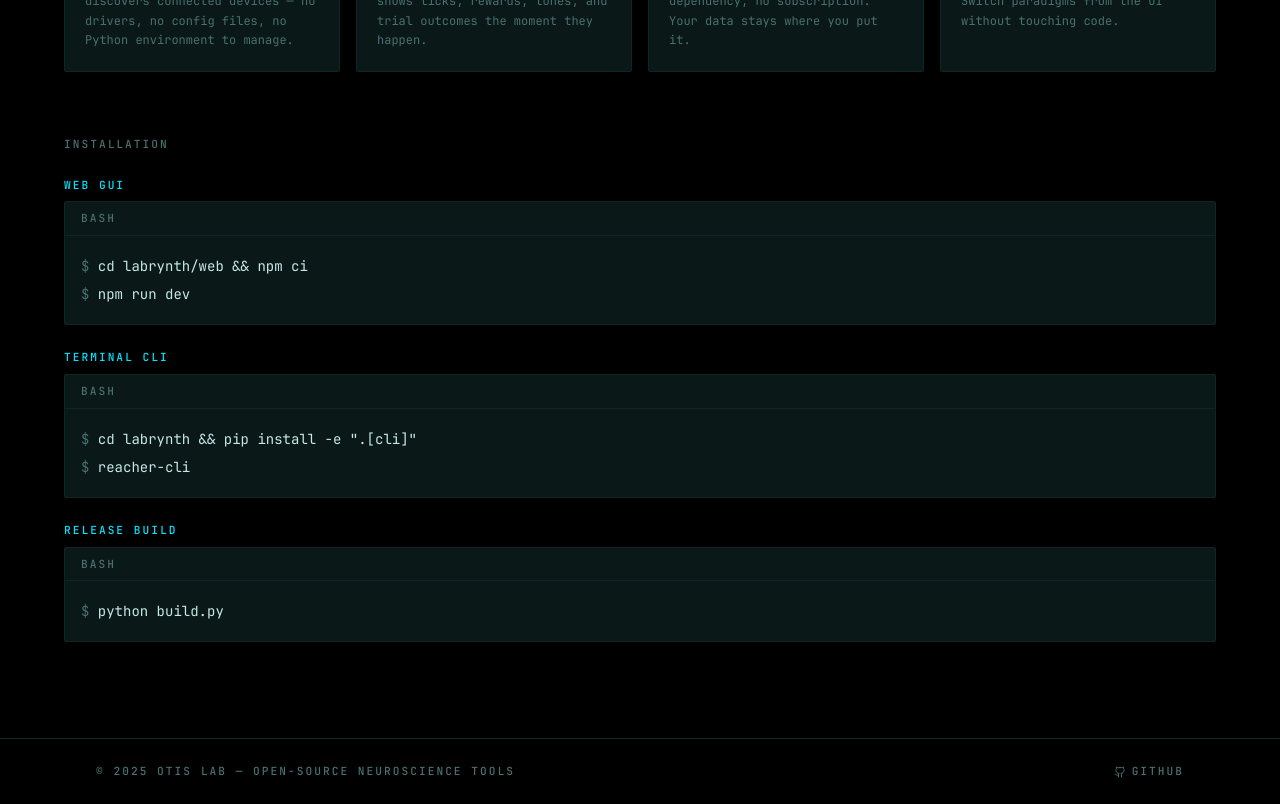
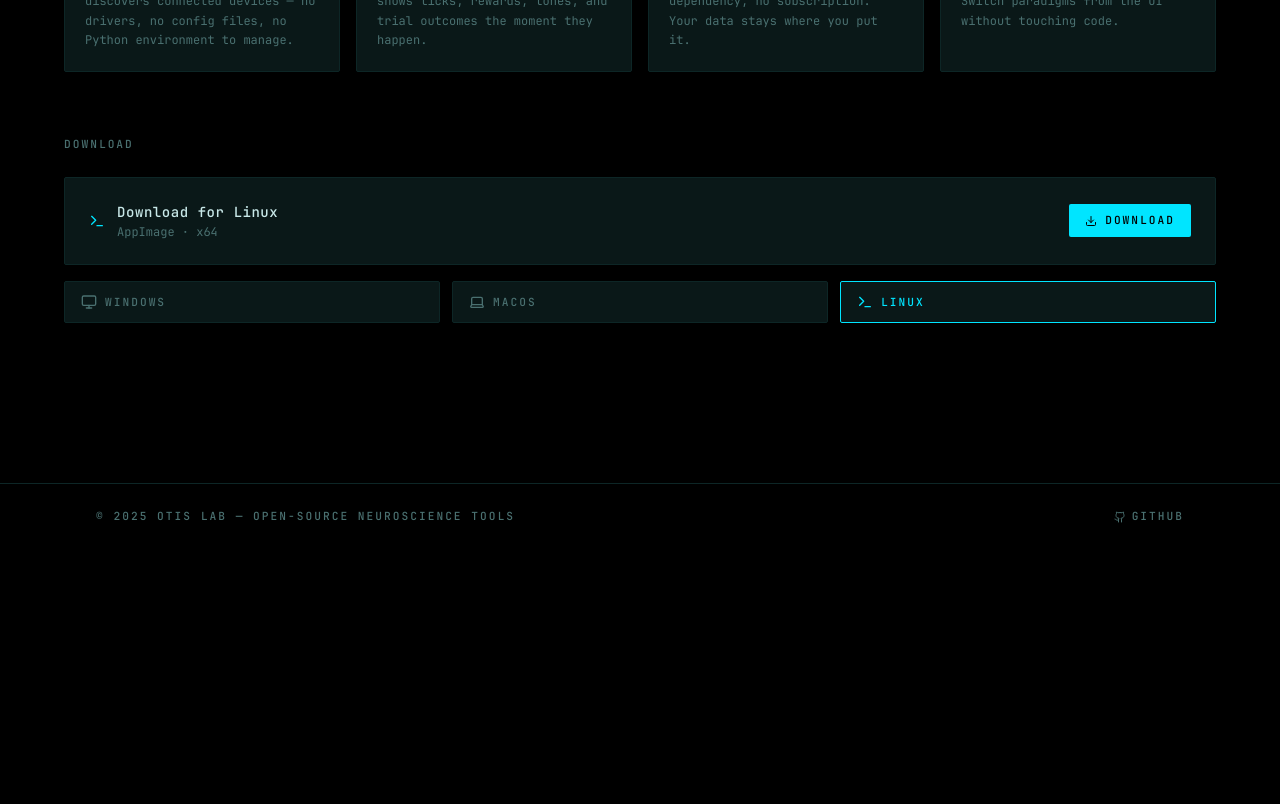
Before and after one commit to Otis-Lab-MUSC/REACHER-Suite, a React (Vite) app in the folder site/: page /#/labrynth in a window 1280 px wide. Shown: the part 2060-2864 px from the top of the page. After the commit the page ends 2609 px from the top, so only its background shows below. Built offline with nearby package versions, Linux system fonts and the light colour scheme.

Commit message:
Scaffolded download options for the Labrynth page

```diff
--- a/site/src/pages/LabrynthPage.tsx
+++ b/site/src/pages/LabrynthPage.tsx
@@ -1,32 +1,43 @@
-import { Github, Plug, Activity, HardDrive, Layers } from 'lucide-react'
+import type { ReactNode } from 'react'
+import { Github, Plug, Activity, HardDrive, Layers, Download, Monitor, Laptop, Terminal } from 'lucide-react'
 import FeatureCard from '../components/shared/FeatureCard'
 import DemoFrame from '../components/shared/DemoFrame'
 
 const ACCENT = 'var(--color-accent-labrynth)'
+
+type Platform = 'windows' | 'macos' | 'linux'
+
+function detectPlatform(): Platform | null {
+  if (typeof navigator === 'undefined') return null
+  const ua = navigator.userAgent
+  if (/Windows/i.test(ua)) return 'windows'
+  if (/Mac OS X|Macintosh/i.test(ua)) return 'macos'
+  if (/Linux/i.test(ua)) return 'linux'
+  return null
+}
+
+const PLATFORMS: Record<Platform, { label: string; sublabel: string; icon: ReactNode; url: string }> = {
+  windows: {
+    label: 'Windows',
+    sublabel: 'Windows 10 / 11 · x64',
+    icon: <Monitor size={16} />,
+    url: '#', // TODO: replace with GitHub release asset URL
+  },
+  macos: {
+    label: 'macOS',
+    sublabel: 'macOS 12+ · Universal',
+    icon: <Laptop size={16} />,
+    url: '#', // TODO: replace with GitHub release asset URL
+  },
+  linux: {
+    label: 'Linux',
+    sublabel: 'AppImage · x64',
+    icon: <Terminal size={16} />,
+    url: '#', // TODO: replace with GitHub release asset URL
+  },
+}
 const BASE = import.meta.env.BASE_URL
 
-function CodeBlock({ lang, lines }: { lang: string; lines: string[] }) {
-  return (
-    <div className="panel-border overflow-hidden" style={{ backgroundColor: 'var(--color-panel)' }}>
-      <div
-        className="px-4 py-2 border-b label-caps text-[0.6rem]"
-        style={{ borderColor: 'var(--color-border)', color: 'var(--color-text-dim)' }}
-      >
-        {lang}
-      </div>
-      <pre className="px-4 py-4 text-sm leading-loose overflow-x-auto">
-        <code>
-          {lines.map((line, i) => (
-            <div key={i}>
-              <span style={{ color: 'var(--color-text-dim)' }}>$</span>{' '}
-              <span style={{ color: 'var(--color-text)' }}>{line}</span>
-            </div>
-          ))}
-        </code>
-      </pre>
-    </div>
-  )
-}
 
 const features = [
   {
@@ -69,6 +80,68 @@ const questions = [
     a: 'Existing open-source systems (PyBpod, Bonsai, MedPC) are scripting environments or low-level toolkits — they require programming knowledge to configure and run. Labrynth is a product: paradigm selection, device configuration, live monitoring, and data export all happen through a UI. The firmware is pre-compiled and uploaded through the interface; there are no config files to edit or Python environments to manage. The same hardware and data format work whether you use the browser GUI or the terminal CLI.',
   },
 ]
+
+function DownloadSection() {
+  const detected = detectPlatform()
+  const platformKeys: Platform[] = ['windows', 'macos', 'linux']
+
+  return (
+    <section className="w-full max-w-6xl mx-auto mb-16">
+      <p className="label-caps mb-6" style={{ color: 'var(--color-text-dim)' }}>
+        Download
+      </p>
+
+      {detected && (
+        <div className="panel-border p-6 mb-4" style={{ backgroundColor: 'var(--color-panel)' }}>
+          <div className="flex flex-col sm:flex-row sm:items-center sm:justify-between gap-4">
+            <div className="flex items-center gap-3">
+              <span style={{ color: ACCENT }}>{PLATFORMS[detected].icon}</span>
+              <div>
+                <p className="text-sm font-semibold tracking-[0.04em]" style={{ color: 'var(--color-text)' }}>
+                  Download for {PLATFORMS[detected].label}
+                </p>
+                <p className="text-xs mt-0.5" style={{ color: 'var(--color-text-dim)' }}>
+                  {PLATFORMS[detected].sublabel}
+                </p>
+              </div>
+            </div>
+            <a
+              href={PLATFORMS[detected].url}
+              className="inline-flex items-center gap-2 px-4 py-2 label-caps text-[0.65rem] font-semibold transition-opacity duration-150 hover:opacity-80"
+              style={{ backgroundColor: ACCENT, color: 'var(--color-bg)', borderRadius: 2 }}
+            >
+              <Download size={12} /> Download
+            </a>
+          </div>
+        </div>
+      )}
+
+      <div className="grid grid-cols-3 gap-3">
+        {platformKeys.map(key => {
+          const p = PLATFORMS[key]
+          const isDetected = key === detected
+          return (
+            <a
+              key={key}
+              href={p.url}
+              className="panel-border flex items-center gap-2 px-4 py-3 label-caps text-[0.65rem] transition-colors duration-150"
+              style={{
+                backgroundColor: 'var(--color-panel)',
+                color: isDetected ? ACCENT : 'var(--color-text-dim)',
+                borderColor: isDetected ? ACCENT : 'var(--color-border)',
+              }}
+              onMouseEnter={e => (e.currentTarget.style.borderColor = ACCENT)}
+              onMouseLeave={e => (e.currentTarget.style.borderColor = isDetected ? ACCENT : 'var(--color-border)')}
+            >
+              {p.icon}
+              {p.label}
+            </a>
+          )
+        })}
+      </div>
+    </section>
+  )
+}
 
 export default function LabrynthPage() {
   return (
@@ -155,26 +228,8 @@ export default function LabrynthPage() {
         </div>
       </section>
 
-      {/* Installation */}
-      <section className="w-full max-w-6xl mx-auto">
-        <p className="label-caps mb-6" style={{ color: 'var(--color-text-dim)' }}>
-          Installation
-        </p>
-        <div className="flex flex-col gap-6">
-          <div>
-            <p className="label-caps text-[0.6rem] mb-2" style={{ color: ACCENT }}>Web GUI</p>
-            <CodeBlock lang="bash" lines={['cd labrynth/web && npm ci', 'npm run dev']} />
-          </div>
-          <div>
-            <p className="label-caps text-[0.6rem] mb-2" style={{ color: ACCENT }}>Terminal CLI</p>
-            <CodeBlock lang="bash" lines={['cd labrynth && pip install -e ".[cli]"', 'reacher-cli']} />
-          </div>
-          <div>
-            <p className="label-caps text-[0.6rem] mb-2" style={{ color: ACCENT }}>Release build</p>
-            <CodeBlock lang="bash" lines={['python build.py']} />
-          </div>
-        </div>
-      </section>
+      {/* Download */}
+      <DownloadSection />
     </div>
   )
 }
```
